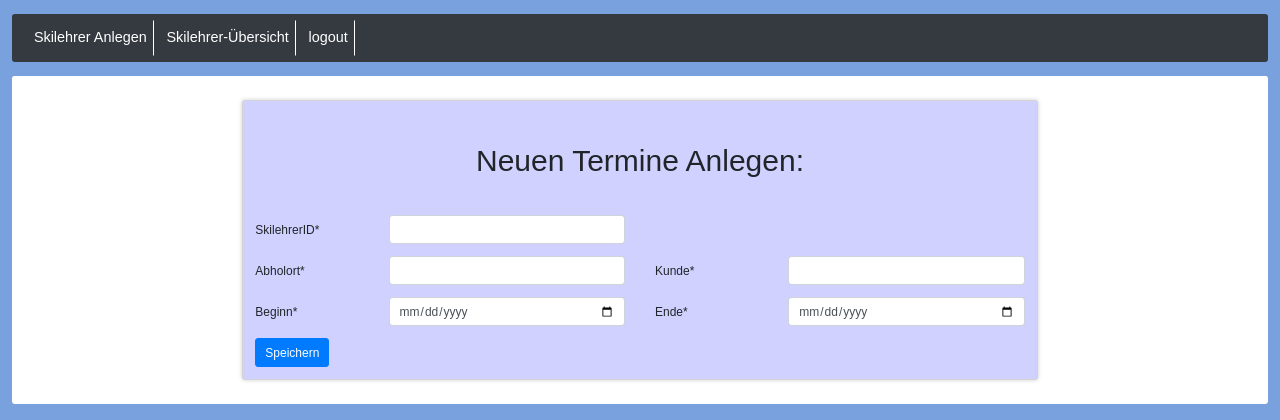
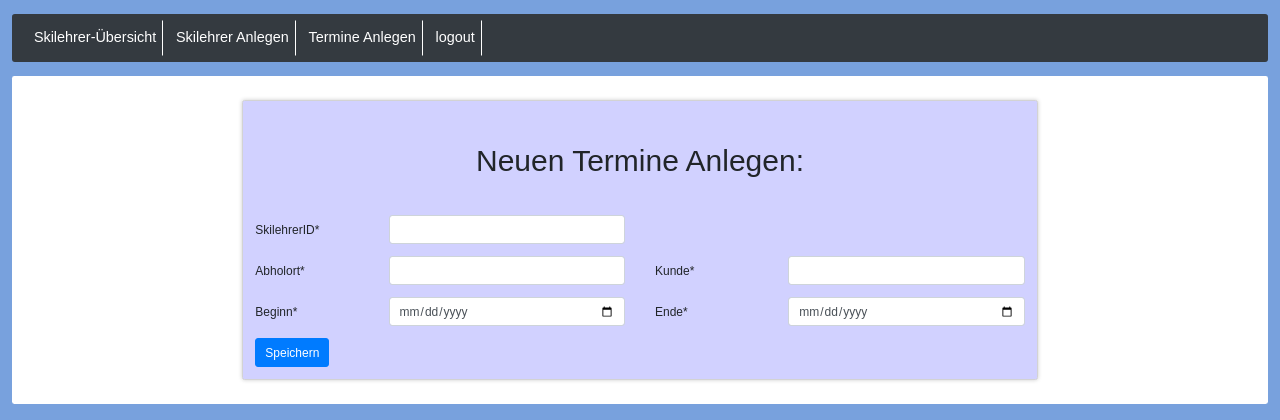
Before and after one commit to Team-Skischule/Homepage, a PHP site: page /Homepage/termine-anlegen.php in a window 1280 px wide. Shown: the top 420 px of the page. Run offline with PHP 8.4, Linux system fonts and the light colour scheme.

Commit message:
Verlinkungen angepasst

```diff
--- a/TimeScheduler-master/Calendar.php
+++ b/TimeScheduler-master/Calendar.php
@@ -30,7 +30,7 @@
             <h1>Skilehrer Tabelle</h1>
             <p>Hier können die Termine und Skilehrer Verwaltet werden</p>
             <div>
-                <button type="button" class="btn btn-outline-primary">Neuen Termin Anlegen</button>
+                <a href="/Homepage/termine-anlegen.php"> <button type="button" class="btn btn-outline-primary">Neuen Termin Anlegen</button></a>
                 <a href="/Homepage/skilehrer-anlegen.php"> <button type="button" class="btn btn-outline-primary">Neuen Skilehrer Anlegen</button></a>
             </div>
             <div class="calendar">
--- a/includes/navigation.php
+++ b/includes/navigation.php
@@ -7,10 +7,13 @@
             <div class="collapse navbar-collapse" id="navbarNav">
                 <ul class="navbar-nav">
                 <li class="nav-item">
+                    <a class="nav-link" href="/Homepage/TimeScheduler-master/Calendar.php">Skilehrer-Übersicht</a>
+                </li>
+                <li class="nav-item">
                     <a class="nav-link" href="/Homepage/skilehrer-anlegen.php">Skilehrer Anlegen </a>
                 </li>
                 <li class="nav-item">
-                    <a class="nav-link" href="/Homepage/TimeScheduler-master/Calendar.php">Skilehrer-Übersicht</a>
+                    <a class="nav-link" href="/Homepage/termine-anlegen.php">Termine Anlegen </a>
                 </li>
                 <li class="nav-item">
                     <a class="nav-link" href="">logout</a>
```
